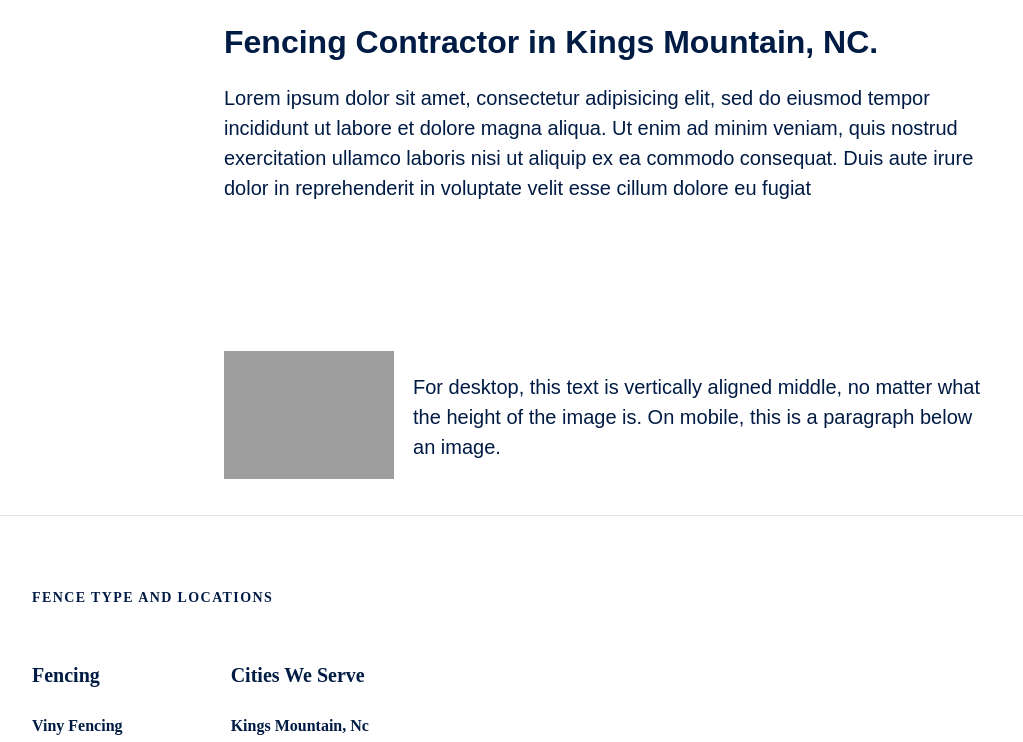
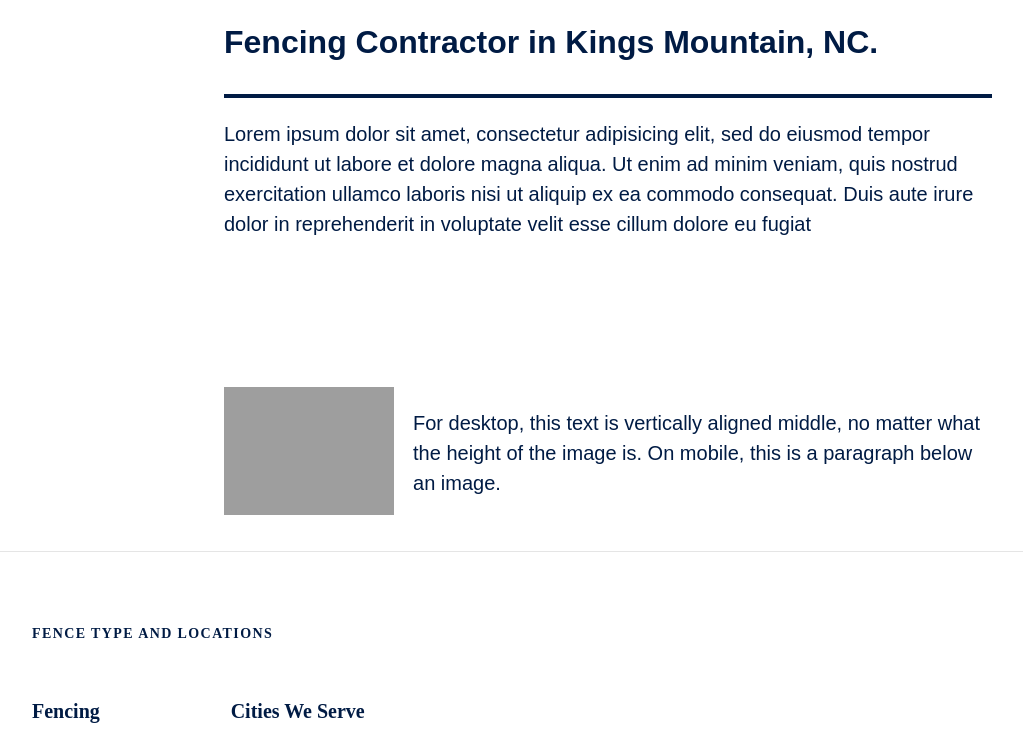
Before and after one commit to wilton-cruz/supreme-happiness, a Flask app: page /kings-mountain-fencing/ in a window 1280 px wide. Shown: the part 114-856 px from the top of the page, without its empty margins (32-1055 px from the left). Run offline with Flask 2, Linux system fonts and the light colour scheme; some libraries are stand-ins or nearby versions; grey boxes are pictures that could not be loaded.

Commit message:
kings Mountain page content

```diff
--- a/templates/kings-mountain.html
+++ b/templates/kings-mountain.html
@@ -3,10 +3,10 @@
 
 {% block content%}
 <section class="navy center w-80 w-60-l">
-    <h1 class="lh-title">Fencing Contractor in Kings Mountain, NC.</h1>
+    <h1 class="lh-title bb bw2 pb4">Fencing Contractor in Kings Mountain, NC.</h1>
     <p class="f4 lh-copy">Lorem ipsum dolor sit amet, consectetur adipisicing elit, sed do eiusmod tempor incididunt ut labore et dolore magna aliqua. Ut enim ad minim veniam, quis nostrud exercitation ullamco laboris nisi ut aliquip ex ea commodo consequat. Duis aute irure dolor in reprehenderit in voluptate velit esse cillum dolore eu fugiat</p>
 
-    <div class="flex  flex-nowrap-l flex-wrap items-center pt6 justify-between">
+    <div class="flex  flex-nowrap-l flex-wrap items-center pt3 pt6-ns justify-between">
         <div class="db dtc-ns v-mid-ns">
           <img src="http://tachyons.io/img/super-wide.jpg" alt="A bright blue sky" class="w-100 w-90-l" />
         </div>
```
